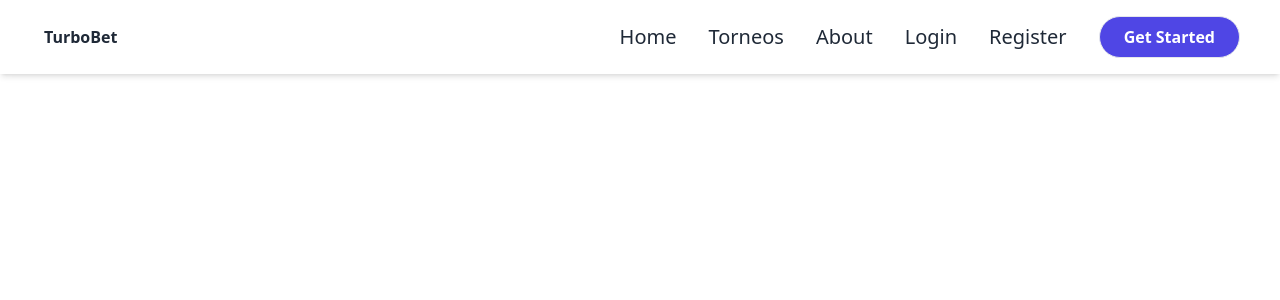
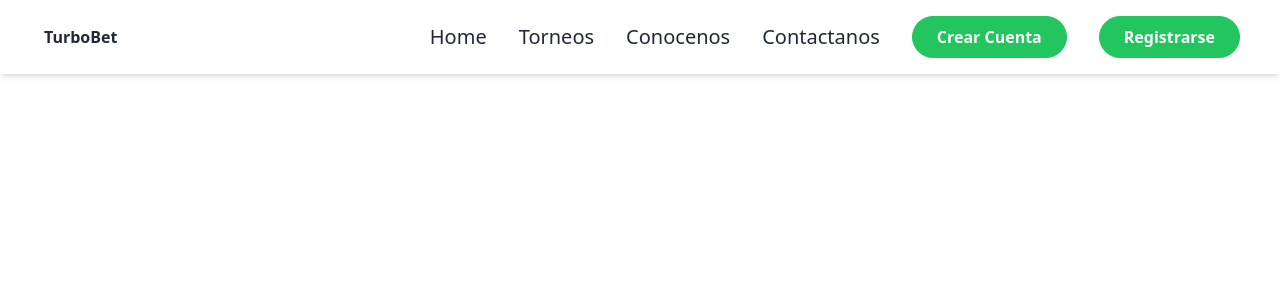
Before and after one commit to jngm8/torneos-front, a React (Create React App) app: page / in a window 1280 px wide. Shown: the top 300 px of the page. Built offline with nearby package versions, Linux system fonts and the light colour scheme; the HTML template or start-up script is replaced by a standard one.

Commit message:
Nav bar done and routing working

```diff
--- a/package.json
+++ b/package.json
@@ -6,6 +6,7 @@
     "@testing-library/jest-dom": "^5.17.0",
     "@testing-library/react": "^13.4.0",
     "@testing-library/user-event": "^13.5.0",
+    "axios": "^1.6.7",
     "classnames": "^2.5.1",
     "prop-types": "^15.8.1",
     "react": "^18.2.0",
--- a/src/components/Button.jsx
+++ b/src/components/Button.jsx
@@ -1,7 +1,7 @@
 import className from 'classnames';
 import {twMerge} from 'tailwind-merge';
 
-function Button({children, primary, secondary, success, warning, danger, outline, rounded,nvgtbutton,marginbtm}) {
+function Button({children, primary, secondary, success, warning, danger, outline, rounded,nvgtbutton,marginbtm, ...rest}) {
 
     let classes = twMerge(className("items-center px-6 py-2 border font-bold active:scale-[.98] active:duration-75 transition-all hover:scale-[1.01] ease-in-out",{
         'border-blue-500 bg-blue-500 text-white': primary,
@@ -16,12 +16,12 @@ function Button({children, primary, secondary, success, warning, danger, outline
         'text-green-500': success && outline,
         'text-yellow-400': warning && outline,
         'text-red-500': danger && outline,
-        "bg-indigo-600 text-white font-Poppins md:ml-8 hover:bg-indigo-400 duration-500":nvgtbutton,
+        "font-Poppins md:ml-8 hover:bg-green-600 duration-500":nvgtbutton,
         "mb-3":marginbtm
     }));
 
     return (
-        <button className={classes}>{children}</button>
+        <button {...rest} className={classes}>{children}</button>
     )
 }
 
--- a/src/components/Login.jsx
+++ b/src/components/Login.jsx
@@ -25,7 +25,7 @@ function Login() {
             </div>
 
             <div className='mt-8 flex flex-col'>
-                <Button secondary rounded marginbtm>Iniciar sesión</Button>
+                <Button success rounded marginbtm>Iniciar sesión</Button>
                 <Button primary rounded outline>Iniciar sesión con google</Button>
             </div>
 
--- a/src/components/NavBar.jsx
+++ b/src/components/NavBar.jsx
@@ -1,15 +1,17 @@
+import { Link } from "react-router-dom";
 import Button from "./Button";
+import { useState } from "react";
 
 function NavBar() {
 
     let Links = [
         {name:"Home", link:"/"},
         {name:"Torneos", link:"/"},
-        {name:"About", link:"/"},
-        {name:"Login", link:"/"},
-        {name:"Register", link:"/"},
+        {name:"Conocenos", link:"/"},
+        {name:"Contactanos", link:"/"},
+    ]
 
-    ]
+    let [open,setOpen] = useState();
 
     return (
         <div className="shadow-md w-full fixed top-0 left-0">
@@ -22,16 +24,31 @@ function NavBar() {
                     TurboBet
                 </div>
 
-                <ul className="md:flex md:items-center">
+                <div onClick={() => setOpen(!open)} className="text-3x1 absolute right-8 top-6 cursor-pointer md:hidden">
+                    <ion-icon name={ open ? 'close' : 'menu'}></ion-icon>
+                </div>
+
+                <ul className={`md:flex md:items-center md:pb-0 pb-12
+                absolute md:static bg-white md:z-auto z-[-1] left-0
+                w-full md:w-auto md:pl-0 pl-9 transition-all duration-500
+                ease-in ${open ? 'top-20 opacity-100' : 'top-[-490px]'} md:opacity-100 opacity-0`}>
                     {
                         Links.map((link) => {
                         return (
-                            <li key={link.name} className="md:ml-8 text-xl">
-                                <a href={link.link} className="text-gray-800 hover:text-gray-300 duration-500">{link.name}</a>
+                            <li key={link.name} className="md:ml-8 text-xl md:my-0 my-5">
+                                <Link to={link.link} href={link.link} className="text-gray-800 hover:text-gray-300 duration-500">{link.name}</Link>
                             </li>
                         ) })
                     }
-                    <Button nvgtbutton rounded>Get Started</Button>
+                    <div className="flex">
+                        <Link to={"/login"}>
+                            <Button success nvgtbutton rounded>Crear Cuenta</Button>
+                        </Link>
+
+                        <Link to={"/register"}>
+                            <Button success nvgtbutton rounded>Registrarse</Button>
+                        </Link>
+                    </div>
                 </ul>
 
             </div>
--- a/src/components/Register.jsx
+++ b/src/components/Register.jsx
@@ -1,7 +1,23 @@
-import React from 'react';
+import React, {useState} from 'react';
 import Button from './Button';
+import axios from 'axios';
 
 function Register() {
+
+    const [username,setUsername] = useState('');
+    const [email,setEmail] = useState('');
+    const [password,setPassword] = useState('');
+
+
+    const handleSubmit = async (event) => {
+        event.preventDefault();
+        console.log({username,email,password});
+        const response = await axios.post('http://localhost:3001/signup',{
+            username,
+            email,
+            password
+        })
+    }
 
     return (
 
@@ -10,9 +26,17 @@ function Register() {
             <h1 className='text-5xl font-semibold text-center'>Registro</h1>
             <p className='font-medium text-lg text-gray-500 mt-4 text-center'>Bienvenido! Registrate ahora</p>
 
+            <form onSubmit={handleSubmit}>
                 <div className='mt-8'>
+                    <label className='text-lg font-medium'>Username</label>
+                    <input value={username} onChange={(event) => setUsername(event.target.value)} className='w-full border-2 border-gray-100 rounded-xl p-4 mt-1 bg-transparent'
+                    placeholder='Username'>
+                    </input>
+                </div>
+
+                <div>
                     <label className='text-lg font-medium'>Email</label>
-                <input className='w-full border-2 border-gray-100 rounded-xl p-4 mt-1 bg-transparent'
+                    <input value={email} onChange={(event) => setEmail(event.target.value)} className='w-full border-2 border-gray-100 rounded-xl p-4 mt-1 bg-transparent'
                     placeholder='Email'>
 
                     </input>
@@ -20,14 +44,17 @@ function Register() {
 
                 <div>
                     <label className='text-lg font-medium'>Password</label>
-                <input className='w-full border-2 border-gray-100 rounded-xl p-4 mt-1 bg-transparent'
+                    <input value={password} onChange={(event) => setPassword(event.target.value)} className='w-full border-2 border-gray-100 rounded-xl p-4 mt-1 bg-transparent'
                     placeholder='Password' type='password'></input>
                 </div>
 
                 <div className='mt-8 flex flex-col'>
-                <Button secondary rounded marginbtm>Crear cuenta</Button>
+                    <Button success rounded marginbtm>Crear cuenta</Button>
                     <Button rounded outline>Sign in with google</Button>
                 </div>
+
+            </form>
+
 
         </div>
     )
--- a/src/pages/Home.jsx
+++ b/src/pages/Home.jsx
@@ -1,12 +1,19 @@
+import Button from "../components/Button";
 import NavBar from "../components/NavBar";
 
 function Home() {
 
     return(
         <div>
-            <NavBar></NavBar>
-            Home Turbo!
+            <div>
+                <NavBar>
+                </NavBar>
+            </div>
+            <div>
+                <Button>wesdfcxsss</Button>
+            </div>
         </div>
+
     )
 }
 
```
Also changed, not shown: 1 other file (tests, documents, lock files or other folders). Lines whose indentation alone changed are shown as unchanged.
